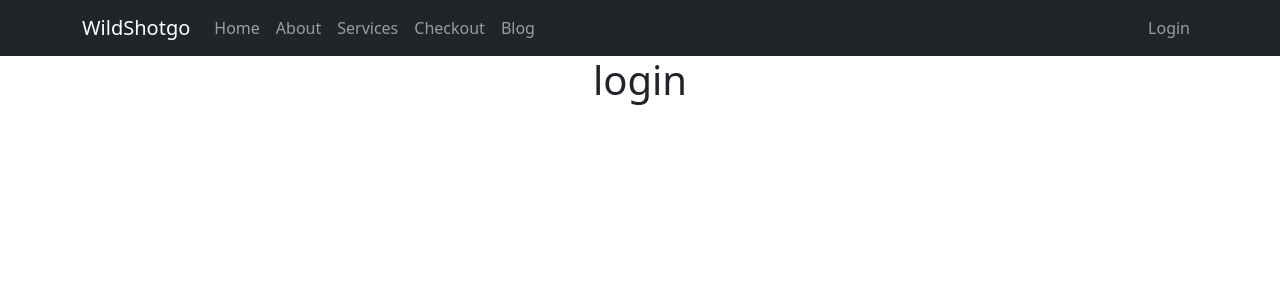
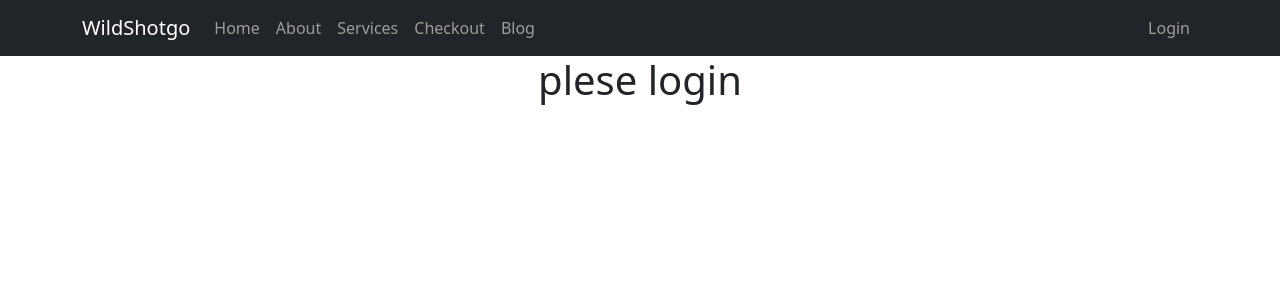
Before and after one commit to NazmulAlamShawon/wild-shot-go, a React (Create React App) app: page /login in a window 1280 px wide. Shown: the top 300 px of the page. Built offline with nearby package versions, Linux system fonts and the light colour scheme.

Commit message:
add new form

```diff
--- a/src/Pages/Login/Login.js
+++ b/src/Pages/Login/Login.js
@@ -3,7 +3,8 @@ import React from 'react';
 const Login = () => {
     return (
         <div>
-           <h1>login</h1>
+           <h1>plese login</h1>
+
         </div>
     );
 };
--- a/src/Pages/Notfound/Notfound.js
+++ b/src/Pages/Notfound/Notfound.js
@@ -4,6 +4,7 @@ const Notfound = () => {
     return (
         <div>
            <h1>not found</h1>
+           <p>404</p>
         </div>
     );
 };
--- a/src/Pages/Services/Services.js
+++ b/src/Pages/Services/Services.js
@@ -2,10 +2,11 @@ import React from 'react';
 import { useParams } from 'react-router-dom';
 
 const Services = () => {
-    const {servicesId} = useParams();
+    const {servicesId,} = useParams();
     return (
         <div>
            <h2>Welcome to service details:{servicesId}</h2>
+
         </div>
     );
 };
```
Also changed, not shown: src/Pages/Login/Register/Register.js (added, +13 -0 lines).
